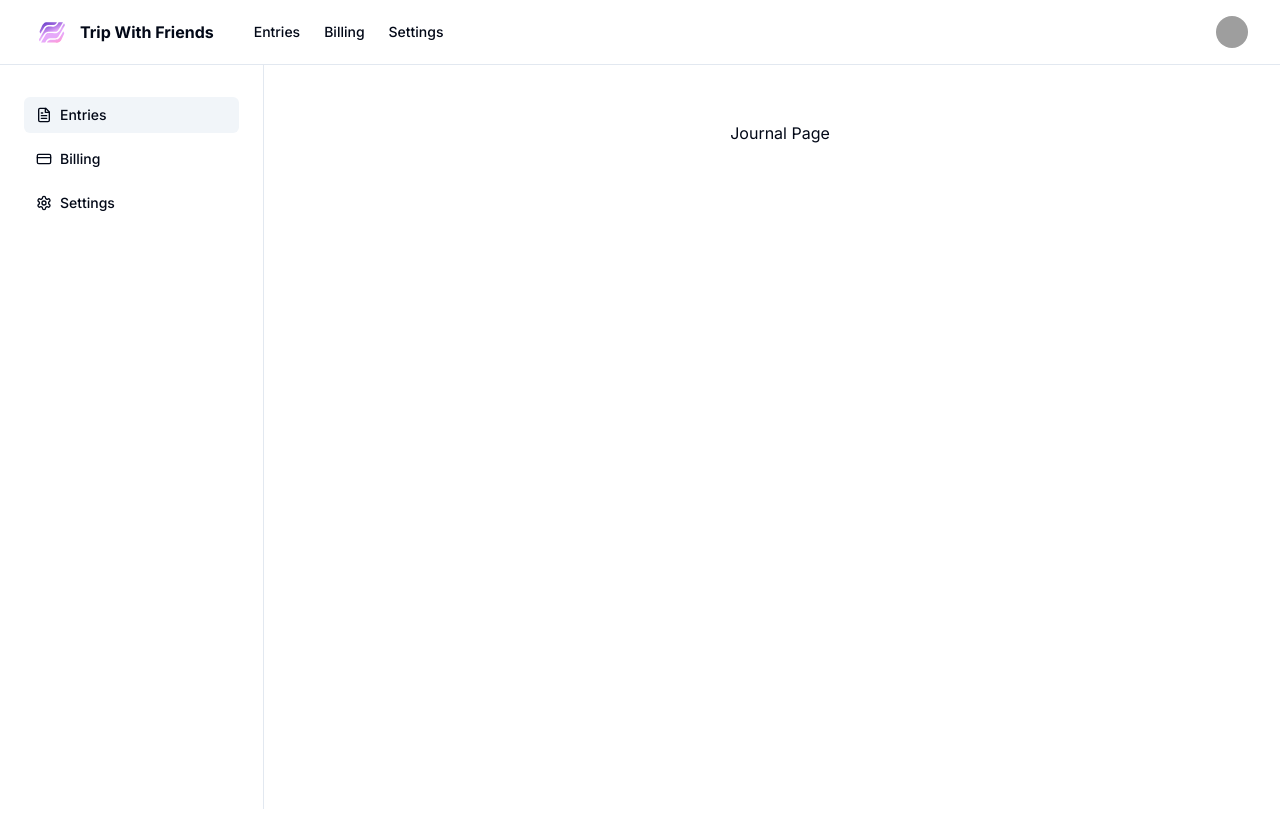
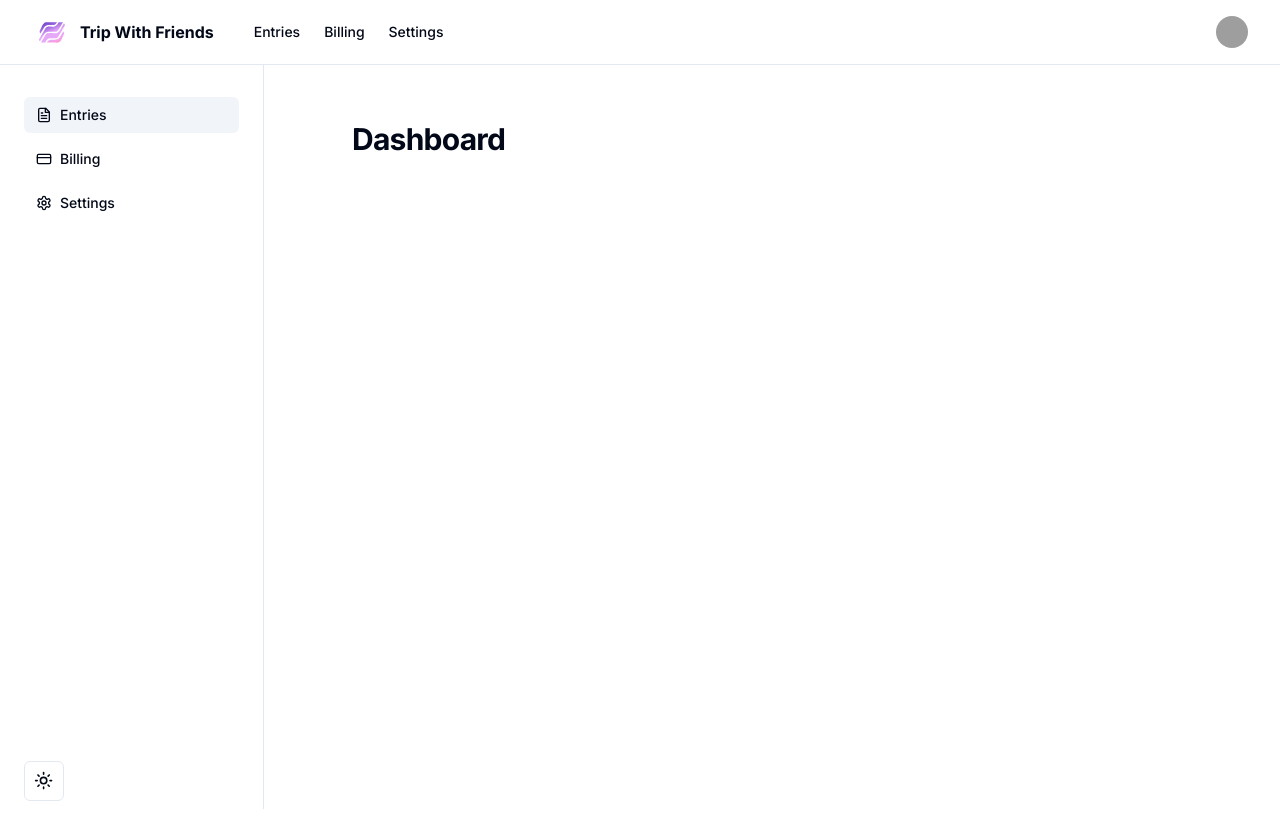
Before and after one commit to buisihung11/TripWithFriends, a Next.js app: page /journal in a window 1280 px wide. Shown: the top 840 px of the page. Built offline with nearby package versions, Linux system fonts and the light colour scheme; no server answers; grey boxes are pictures that could not be loaded.

Commit message:
add mode toggle for journal layout

```diff
--- a/src/app/journal/layout.tsx
+++ b/src/app/journal/layout.tsx
@@ -6,6 +6,7 @@ import { MainNav } from "@/components/main-nav"
 import { JournalNav } from "@/components/nav"
 // import SiteFooter from "@/components/site-footer"
 import { UserAccountNav } from "@/components/user-account-nav"
+import { ModeToggle } from "@/components/ui/mode-toggle"
 
 interface JournalLayoutProps {
   children?: React.ReactNode
@@ -35,6 +36,9 @@ export default async function JournalLayout({ children }: JournalLayoutProps) {
           <div className="py-6 pr-6 lg:py-8">
             <JournalNav items={journalConfig.sidebarNav} />
           </div>
+          <div className="absolute bottom-2 left-0">
+            <ModeToggle />
+          </div>
         </aside>
         <main className="mb-10  min-h-[95vh] w-full  overflow-hidden py-2 lg:py-6">
           {children}
--- a/src/app/journal/page.tsx
+++ b/src/app/journal/page.tsx
@@ -1,7 +1,16 @@
+import { Shell } from "@/components/ui/shell"
+import { Header } from "@/components/header"
+
 export default function JournalPage() {
   return (
-    <section className="container grid items-center gap-8 pb-8 pt-6 md:py-8 max-w-lg flex-col justify-center">
-      <h1>Journal Page</h1>
-    </section>
+    <Shell>
+      <Header
+        title="Dashboard"
+        // description="A collection of thoughts, ideas, and experiences."
+        size="sm"
+      />
+      {/* LIST OF JOURNAL ENTRIES */}
+
+    </Shell>
   )
 }
--- /dev/null
+++ b/src/components/header.tsx
@@ -0,0 +1,42 @@
+import { cn } from "@/lib/utils"
+
+interface HeaderProps extends React.HTMLAttributes<HTMLDivElement> {
+  title: string
+  description?: string | null
+  size?: "default" | "sm"
+  children?: React.ReactNode
+}
+export function Header({
+  title,
+  description,
+  size = "default",
+  className,
+  children,
+  ...props
+}: HeaderProps) {
+  return (
+    <div className={cn("space-y-3 px-2", className)} {...props}>
+      <div className="grid gap-1">
+        <h1
+          className={cn(
+            "line-clamp-1 text-3xl font-bold tracking-tight",
+            size === "default" && "md:text-4xl"
+          )}
+        >
+          {title}
+        </h1>
+        {description ? (
+          <p
+            className={cn(
+              "line-clamp-2 text-muted-foreground",
+              size === "default" && "text-lg"
+            )}
+          >
+            {description}
+          </p>
+        ) : null}
+      </div>
+      {children}
+    </div>
+  )
+}
--- a/src/components/mobile-nav.tsx
+++ b/src/components/mobile-nav.tsx
@@ -5,6 +5,7 @@ import { MainNavItem } from "@/types"
 import { siteConfig } from "@/config/site"
 import { cn } from "@/lib/utils"
 import { Icons } from "@/components/icons"
+import { ModeToggle } from "./ui/mode-toggle"
 
 interface MobileNavProps {
   items: MainNavItem[]
@@ -39,6 +40,9 @@ export function MobileNav({ items, children }: MobileNavProps) {
         </nav>
         {children}
       </div>
+      <div className="absolute bottom-2 left-6">
+        <ModeToggle />
+      </div>
     </div>
   )
 }
```
Also changed, not shown: 1 other file (tests, documents, lock files or other folders).
